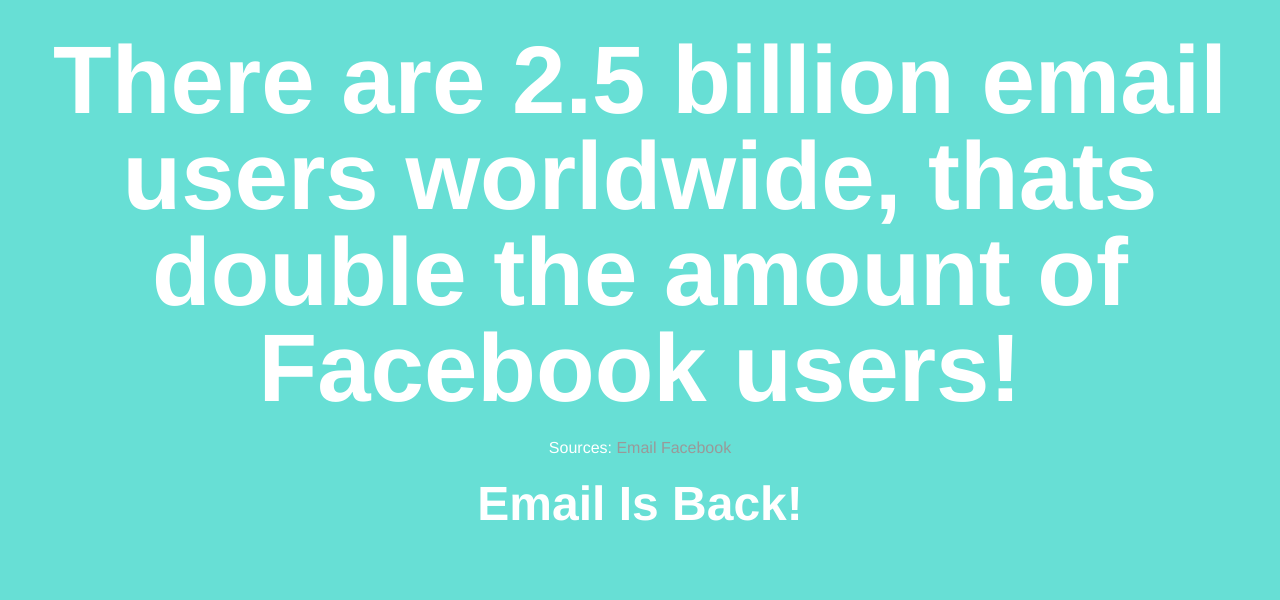
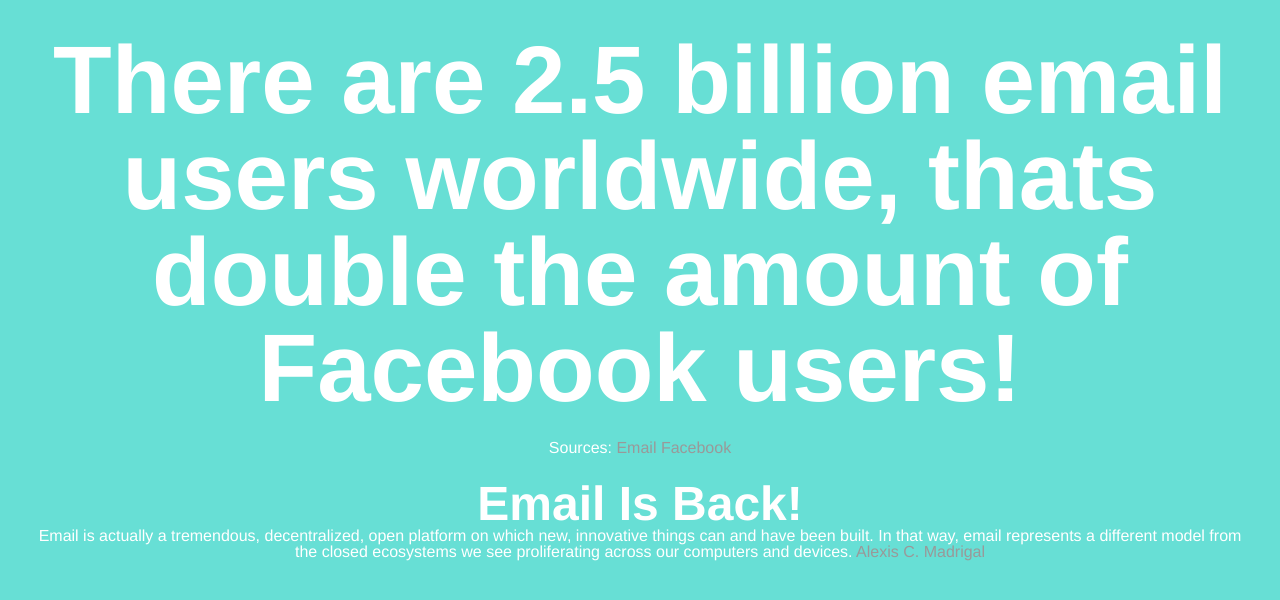
Before and after one commit to bnvk/emailisback.com, a plain HTML site: page index.html in a window 1280 px wide. Drawn offline with Linux system fonts and the light colour scheme.

Commit message:
Added a quote

```diff
--- a/index.html
+++ b/index.html
@@ -24,6 +24,12 @@ Sources: <a href="http://www.radicati.com/wp/wp-content/uploads/2012/04/Email-St
 <a href="http://expandedramblings.com/index.php/resource-how-many-people-use-the-top-social-media/3/" target="_blank">Facebook</a>
 <h1>Email Is Back!</h1>
 <div id="content">
+
+  <blockquote>
+    Email is actually a tremendous, decentralized, open platform on which new, innovative things can and have been built. In that way, email represents a different model from the closed ecosystems we see proliferating across our computers and devices.
+    <a href="http://www.theatlantic.com/technology/archive/2014/08/why-email-will-never-die/375973/" target="_blank">Alexis C. Madrigal</a>
+  </blockquote>
+
 </div>
 </body>
 </html>
```
